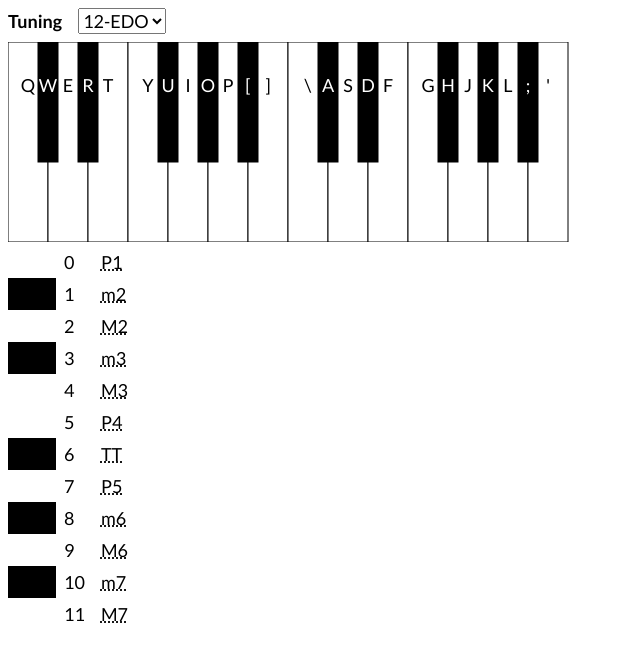
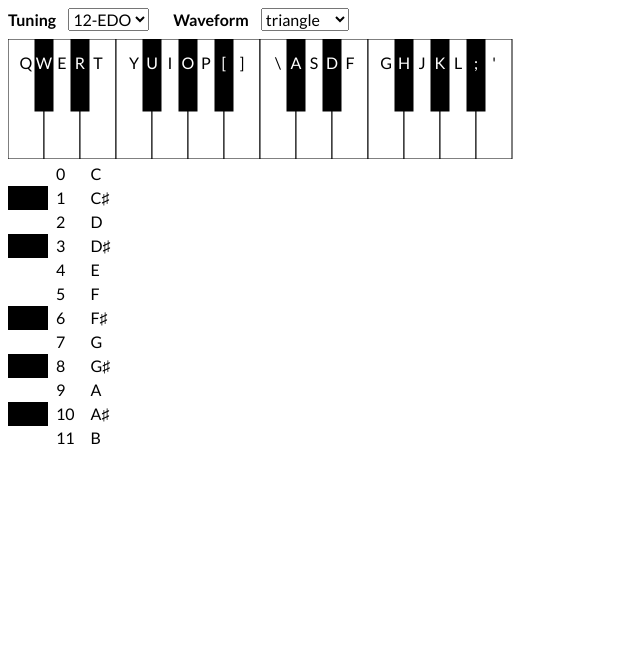
Before and after one commit to vtan/microtones, a React app: page / in a window 1280 px wide. Shown: the top 662 px of the page, without its empty margins (0-640 px from the left). Built offline with nearby package versions, Linux system fonts and the light colour scheme.

Commit message:
Improvements

```diff
--- a/src/App.tsx
+++ b/src/App.tsx
@@ -1,14 +1,14 @@
 import * as React from "react"
 import styled from "styled-components"
 
-import { appReducer, initialAppState } from "./AppReducer"
+import { appReducer, initialAppState, waveforms, Waveform } from "./AppReducer"
 import { addGlobalKeyListeners } from "./GlobalKeyListener"
 import { Keyboard } from "./Keyboard"
 import { ToneTable } from "./ToneTable"
 
 export function App() {
   const [state, dispatch] = React.useReducer(appReducer, initialAppState)
-  const { numberOfSubdivisions, tones, keys, pressedKeyIndices, pressedToneMultipliers } = state
+  const { numberOfSubdivisions, waveform, tones, keys, pressedKeyIndices, pressedToneMultipliers } = state
 
   React.useEffect(() => addGlobalKeyListeners(dispatch), [])
 
@@ -23,6 +23,13 @@ export function App() {
             <option key={n} value={n}>{n}-EDO</option>
         ) }
       </select>
+      <Label>Waveform</Label>
+      <select
+        onChange={ (e) => dispatch({ type: "setWaveform", waveform: e.target.value as Waveform }) }
+        value={waveform}
+      >
+        { waveforms.map(w => <option key={w} value={w}>{w}</option>) }
+      </select>
     </Settings>
     <Keyboard dispatch={dispatch} keys={keys} pressedKeyIndices={pressedKeyIndices} />
     <ToneTable tones={tones} pressedToneMultipliers={pressedToneMultipliers} />
@@ -34,6 +41,10 @@ const Settings = styled.div`
 `
 
 const Label = styled.span`
-  margin-right: 1rem;
+  margin: 0 0.75rem 0 1.5rem;
   font-weight: bold;
+
+  &:first-of-type {
+    margin-left: 0;
+  }
 `
--- a/src/AppReducer.ts
+++ b/src/AppReducer.ts
@@ -1,11 +1,16 @@
-import { PolySynth } from "tone"
+import { PolySynth, Synth } from "tone"
 
 import { Key, keyboardFromPitches } from "./Key"
 import { tonesToPitches } from "./Pitch"
 import { equalOctaveSubdivisions, Tone } from "./Tone"
 
+export type Waveform = "triangle" | "sawtooth" | "square" | "sine" | "sine3"
+
+export const waveforms: ReadonlyArray<Waveform> = ["triangle", "sawtooth", "square", "sine", "sine3"]
+
 export interface AppState {
   synth: PolySynth,
+  waveform: Waveform,
   numberOfSubdivisions: number,
   tones: ReadonlyArray<Tone>,
   keys: ReadonlyArray<Key>,
@@ -13,14 +18,15 @@ export interface AppState {
   pressedToneMultipliers: ReadonlyArray<number>
 }
 
-const synth = new PolySynth().toMaster()
-
 function initializeState(numberOfSubdivisions: number): AppState {
+  const waveform = "triangle"
+  const synth = createSynth(waveform)
   const tones = equalOctaveSubdivisions(numberOfSubdivisions)
   const pitches = tonesToPitches(261.6256, 2, tones)
   const keys = keyboardFromPitches(pitches)
   return {
     synth,
+    waveform,
     numberOfSubdivisions,
     tones,
     keys,
@@ -29,10 +35,23 @@ function initializeState(numberOfSubdivisions: number): AppState {
   }
 }
 
+function createSynth(waveform: Waveform): PolySynth {
+  return new PolySynth(Synth, {
+    oscillator: { type: waveform },
+    envelope: {
+      attack: 0.005,
+      decay: 0.1,
+      release: 1,
+      sustain: 0.2,
+    }
+  }).toDestination()
+}
+
 export const initialAppState: AppState = initializeState(12)
 
 export type AppAction =
   { type: "setNumberOfSubdivisions", numberOfSubdivisions: number }
+  | { type: "setWaveform", waveform: AppState["waveform"] }
   | { type: "triggerNoteOn", keyIndex: number }
   | { type: "triggerNoteOff", keyIndex: number }
 
@@ -41,8 +60,19 @@ export type AppDispatch = (_: AppAction) => void
 export function appReducer(state: AppState, action: AppAction): AppState {
   switch (action.type) {
     case "setNumberOfSubdivisions":
-      // TODO release all synth keys
+      state.synth.releaseAll()
       return initializeState(action.numberOfSubdivisions)
+
+    case "setWaveform":
+      if (action.waveform !== state.waveform) {
+        const { waveform } = action
+        state.synth.releaseAll()
+        state.synth.dispose()
+        const synth = createSynth(waveform)
+        return { ...state, synth, waveform }
+      } else {
+        return state
+      }
 
     case "triggerNoteOn": {
       const key = state.keys[action.keyIndex]
--- a/src/GlobalKeyListener.ts
+++ b/src/GlobalKeyListener.ts
@@ -4,18 +4,22 @@ import { AppDispatch } from "./AppReducer"
 // TODO do not handle keys if a modifier key is pressed
 
 const keyDownListener = (dispatch: AppDispatch) => (e: KeyboardEvent): void => {
-  if (!e.repeat) {
+  const isModifierPressed = e.shiftKey || e.ctrlKey || e.altKey || e.metaKey
+  if (!isModifierPressed) {
     const keyIndex = keyboardLookup[e.key]
     if (keyIndex !== undefined) {
-      dispatch({ type: "triggerNoteOn", keyIndex })
+      if (!e.repeat) {
+        dispatch({ type: "triggerNoteOn", keyIndex })
+      }
       e.preventDefault()
     }
   }
 }
 
 const keyUpListener = (dispatch: AppDispatch) => (e: KeyboardEvent): void => {
+  const isModifierPressed = e.shiftKey || e.ctrlKey || e.altKey || e.metaKey
   const keyIndex = keyboardLookup[e.key]
-  if (keyIndex !== undefined) {
+  if (!isModifierPressed && keyIndex !== undefined) {
     dispatch({ type: "triggerNoteOff", keyIndex })
     e.preventDefault()
   }
--- a/src/Interval.ts
+++ /dev/null
@@ -1,20 +0,0 @@
-export interface Interval {
-  shortName: string,
-  longName: string
-}
-
-export const intervalsIn12Edo: ReadonlyArray<Interval> = [
-  { shortName: "P1", longName: "perfect unison" },
-  { shortName: "m2", longName: "minor 2nd" },
-  { shortName: "M2", longName: "major 2nd" },
-  { shortName: "m3", longName: "minor 3rd" },
-  { shortName: "M3", longName: "major 3rd" },
-  { shortName: "P4", longName: "perfect 4th" },
-  { shortName: "TT", longName: "tritone (augmented 4th / diminished 5th)" },
-  { shortName: "P5", longName: "perfect 5th" },
-  { shortName: "m6", longName: "minor 6th" },
-  { shortName: "M6", longName: "major 6th" },
-  { shortName: "m7", longName: "minor 7th" },
-  { shortName: "M7", longName: "major 7th" },
-  { shortName: "P8", longName: "perfect octave" }
-]
--- a/src/Keyboard.tsx
+++ b/src/Keyboard.tsx
@@ -10,18 +10,28 @@ export interface Props {
   pressedKeyIndices: ReadonlyArray<number>
 }
 
-export function Keyboard({ dispatch, keys, pressedKeyIndices }: Props) {
-  const noteOn = (keyIndex: number) => dispatch({ type: "triggerNoteOn", keyIndex })
-  const noteOff = (keyIndex: number) => dispatch({ type: "triggerNoteOff", keyIndex })
+export function Keyboard(props: Props) {
+  const { dispatch } = props
 
-  const keyWidthScale = 40
-  const renderKey = (key: Key, index: number) =>
-    <g
+  const onTrigger = React.useCallback(
+    (keyIndex: number) => (e: React.MouseEvent) =>
+      e.buttons & 1 ? dispatch({ type: "triggerNoteOn", keyIndex }) : null,
+    []
+  )
+  const onRelease = React.useCallback(
+    (keyIndex: number) => () => dispatch({ type: "triggerNoteOff", keyIndex }),
+    []
+  )
+
+  const renderKey = React.useCallback(
+    (key: Key, index: number, pressedKeyIndices: ReadonlyArray<number>) => {
+      const keyWidthScale = 36
+      return <g
         key={index}
-      onMouseDown={ (e) => e.buttons & 1 ? noteOn(index) : null }
-      onMouseUp={ () => noteOff(index) }
-      onMouseOver={ (e) => e.buttons & 1 ? noteOn(index) : null }
-      onMouseOut={ () => noteOff(index) }
+        onMouseDown={onTrigger(index)}
+        onMouseUp={onRelease(index)}
+        onMouseOver={onTrigger(index)}
+        onMouseOut={onRelease(index)}
       >
         <rect
           x={keyWidthScale * key.x}
@@ -44,9 +54,14 @@ export function Keyboard({ dispatch, keys, pressedKeyIndices }: Props) {
               </text>
         }
       </g>
+    },
+    []
+  )
 
-    return <svg width="100%" height="200">
-      { keys.map((key, index) => key.isShort ? null : renderKey(key, index)) }
-      { keys.map((key, index) => key.isShort ? renderKey(key, index) : null) }
+  const { keys, pressedKeyIndices } = props
+
+  return <svg width="100%" height="120">
+    { keys.map((key, index) => key.isShort ? null : renderKey(key, index, pressedKeyIndices)) }
+    { keys.map((key, index) => key.isShort ? renderKey(key, index, pressedKeyIndices) : null) }
   </svg>
 }
--- a/src/Tone.ts
+++ b/src/Tone.ts
@@ -34,3 +34,6 @@ export function toneColor(tone: Tone, startFromWhite: boolean): number {
   }
   return Math.pow(x, gamma)
 }
+
+export const notesIn12Edo: ReadonlyArray<string> =
+  ["C", "C♯", "D", "D♯", "E", "F", "F♯", "G", "G♯", "A", "A♯", "B"]
--- a/src/ToneTable.tsx
+++ b/src/ToneTable.tsx
@@ -1,8 +1,7 @@
 import * as React from "react"
 import styled from "styled-components"
 
-import { Tone, toneColor } from "./Tone"
-import { intervalsIn12Edo } from "./Interval"
+import { Tone, toneColor, notesIn12Edo } from "./Tone"
 import { short12TetKeys } from "./Key"
 import { grayscaleColor } from "./Util"
 
@@ -12,20 +11,24 @@ export interface Props {
 }
 
 export function ToneTable({ tones, pressedToneMultipliers }: Props) {
+  const toneColors = React.useMemo(
+    () => tones.map(tone =>
+      grayscaleColor(toneColor(tone, short12TetKeys.indexOf(tone.nearest12TetTone) < 0))
+    ),
+    [tones]
+  )
   return <Container>
     <Table>
       <tbody>
         { tones.map((tone, index) => {
-            const nearest12EdoInterval = intervalsIn12Edo[tone.nearest12TetTone]
-            const interval = <abbr title={nearest12EdoInterval.longName}>{nearest12EdoInterval.shortName}</abbr>
+            const nearest12EdoNote = notesIn12Edo[tone.nearest12TetTone]
             const cents = tone.diffFromNearest12TetTone === 0 ? ""
               : tone.diffFromNearest12TetTone < 0 ? `− ${Math.abs(tone.diffFromNearest12TetTone).toFixed(0)}c`
               : `+ ${tone.diffFromNearest12TetTone.toFixed(0)}c`
-            const color = toneColor(tone, short12TetKeys.indexOf(tone.nearest12TetTone) < 0)
             return <tr key={index} style={{ backgroundColor: pressedToneMultipliers.indexOf(tone.rootMultiplier) >= 0 ? "yellow" : "transparent" }}>
-              <td style={{ backgroundColor: grayscaleColor(color), width: "1lh" }}></td>
+              <td style={{ backgroundColor: toneColors[index], width: "1lh" }}></td>
               <td>{index}</td>
-              <td>{interval} {cents}</td>
+              <td>{nearest12EdoNote} {cents}</td>
             </tr>
         }) }
       </tbody>
@@ -35,7 +38,7 @@ export function ToneTable({ tones, pressedToneMultipliers }: Props) {
 
 const Container = styled.div`
   display: flex;
-  line-height: 2rem;
+  line-height: 1.5rem;
 `
 
 const Table = styled.table`
--- a/src/index.html
+++ b/src/index.html
@@ -7,7 +7,7 @@
     <style>
       @import url('https://fonts.googleapis.com/css?family=Lato:400,700&display=swap');
 
-      body, select { font-family: 'Lato', sans-serif; font-size: 18px; }
+      body, select { font-family: 'Lato', sans-serif; font-size: 16px; }
     </style>
   </head>
   <body>
```
Lines whose indentation alone changed are shown as unchanged.
